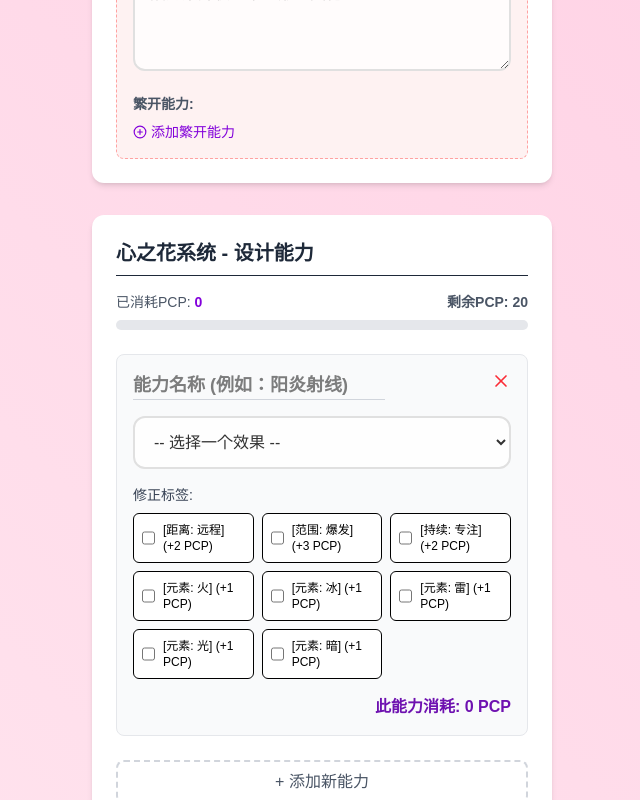
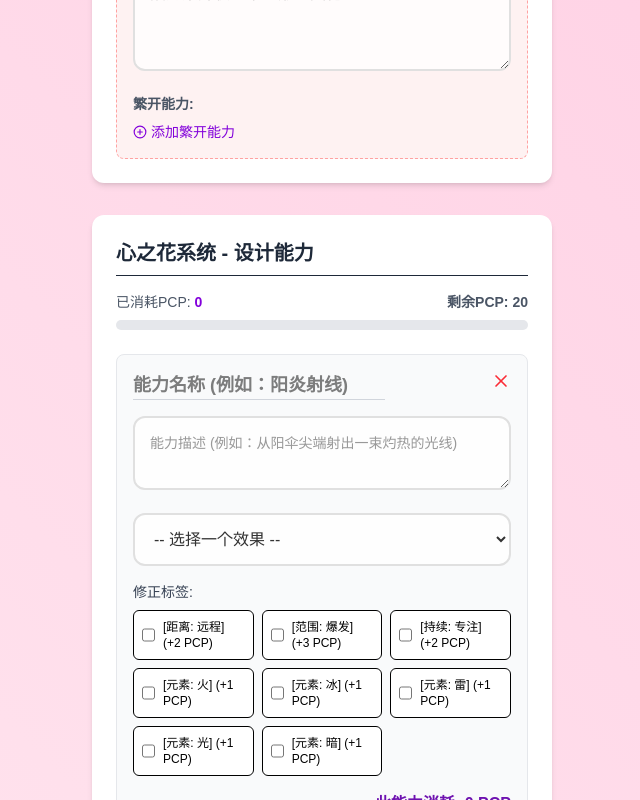
Before and after one commit to notuhao/MahoShojo-ARENA-TRPG-Helper, a Next.js app: page /character/create in a window 1280 px wide. Both pictures are taken after typing "Sample", "Sample", "Sample", "Sample", "Sample", "Sample" into the empty fields and a click on the button "+ 添加新能力". Shown: the part 6130-6930 px from the top of the page, without its empty margins (318-958 px from the left). Built offline with nearby package versions, Linux system fonts and the light colour scheme.

Commit message:
feat: 添加魔装能力描述

```diff
--- a/components/character-creator/PowerCreatorPanel.tsx
+++ b/components/character-creator/PowerCreatorPanel.tsx
@@ -34,6 +34,7 @@ const PowerCreatorPanel: React.FC<PowerCreatorPanelProps> = ({
     const newPower: Power = {
       id: Date.now(), // 使用时间戳作为临时唯一ID
       name: '',
+      description: '', // 【新增】初始化描述字段
       effectTagId: '',
       rank: 1,
       modifierTagIds: [],
--- a/components/character-creator/PowerEditor.tsx
+++ b/components/character-creator/PowerEditor.tsx
@@ -77,7 +77,14 @@ const PowerEditor: React.FC<PowerEditorProps> = ({
         </button>
       </div>
 
-      {/* 效果选择和阶数 */}
+      <textarea
+        value={power.description}
+        onChange={(e) => onPowerChange({ ...power, description: e.target.value })}
+        rows={2}
+        placeholder="能力描述 (例如：从阳伞尖端射出一束灼热的光线)"
+        className="input-field text-sm w-full"
+      />
+
       <div className="flex items-center gap-4">
         <select value={power.effectTagId} onChange={handleEffectChange} className="input-field flex-1">
           <option value="">-- 选择一个效果 --</option>
--- a/lib/schemas/characterSheetSchema.ts
+++ b/lib/schemas/characterSheetSchema.ts
@@ -55,7 +55,8 @@ const skillPointsSchema = z.object(
 // 单个能力
 const powerSchema = z.object({
   id: z.number().describe('一个临时的唯一ID，用于React key，使用时间戳即可'),
-  name: z.string().describe('这个能力的自定义名称'),
+  name: z.string().describe('这个能力的名称'),
+  description: z.string().optional().describe('对这个能力的具体文字描述'),
   effectTagId: z.string().describe('能力的核心效果标签ID'),
   rank: z.number().min(1).describe('如果效果可叠加，此为阶数，否则为1'),
   modifierTagIds: z.array(z.string()).describe('附加的修正标签ID数组'),
--- a/pages/api/ai/create-character.tsx
+++ b/pages/api/ai/create-character.tsx
@@ -13,7 +13,7 @@ import type { NextRequest } from 'next/server';
  * - 接收 `allowCustomSkills` 和 `allowCustomPowers` 参数。
  * - 根据参数动态修改系统提示词，授权AI进行内容创造。
  * - 使用新的 `aiGeneratedCharacterSchema` 作为返回数据结构，以接收AI创造的自定义内容和完整的角色卡结构。
- * - 系统提示词已全面更新，以匹配v0.1.1规则书的所有细节。
+ * - 更新系统提示词，要求AI为每个创造的能力都添加一段生动的描述（description）。
  */
 
 export const config = {
@@ -68,7 +68,7 @@ export default async function handler(req: NextRequest) {
       2.  **创造性地** 填写所有叙事信息 (info, magicConstruct, etc.)。代号(codename)应与花卉相关。背景故事、信念、羁绊等需要深刻且自洽。
       3.  **策略性地** 分配280点核心属性，使其符合角色定位。
       4.  **合理地** 分配150点技能点。确保技能分配能反映角色的专长和背景故事。
-      5.  **最具创造性的一步:** 设计2-3个总成本恰好为20 PCP的“心之花”能力。为它们取名，并组合效果与修正标签，使其与角色设定相符。
+      5.  **最具创造性的一步:** 设计2-3个总成本恰好为20 PCP的“心之花”能力。为它们取名，并组合效果与修正标签，使其与角色设定相符。参考效果与修正，为每个能力添加一段生动的 'description'，描述其具体效果与作用方式。
       6.  设计1-2个结构化的羁绊(bonds)，包含所有必需字段。
       7.  最终，将所有数据整合为一个符合Schema的JSON对象并返回。`;
 
--- a/pages/character/create.tsx
+++ b/pages/character/create.tsx
@@ -41,7 +41,14 @@ export interface CharacterAttributes { STR: number; CON: number; AGI: number; MA
 // 技能点记录，键为技能ID，值为投入点数
 export type SkillPoints = Record<string, number>;
 // 单个能力
-export interface Power { id: number; name: string; effectTagId: string; rank: number; modifierTagIds: string[]; }
+export interface Power {
+  id: number;
+  name: string;
+  description: string;
+  effectTagId: string;
+  rank: number;
+  modifierTagIds: string[];
+}
 // 角色叙事信息
 export interface CharacterInfo { realName: string; codename: string; belief: string; background: string; appearance: string; faction: '魔法国度' | '爪痕' | '黑烬黎明' | '其他' | ''; customFaction?: string; }
 // 魔装
@@ -249,7 +256,14 @@ const CharacterCreatorPage: React.FC = () => {
       wonderlandRule: { ...baseSheet.wonderlandRule, ...(aiSheet.wonderlandRule || {}) },
       blooming: { ...baseSheet.blooming, ...(aiSheet.blooming || {}) },
       gemScepter: { ...baseSheet.gemScepter, ...(aiSheet.gemScepter || {}) },
-      powers: aiSheet.powers || baseSheet.powers,
+      powers: aiSheet.powers
+        ? aiSheet.powers.map(p => ({
+            ...p,
+            id: p.id || Date.now() + Math.random(), // 确保有id
+            description: p.description || '', // 确保 description 是字符串
+          }))
+        : baseSheet.powers,
+
       bonds: aiSheet.bonds || baseSheet.bonds,
       statusEffects: [],
     };
```
